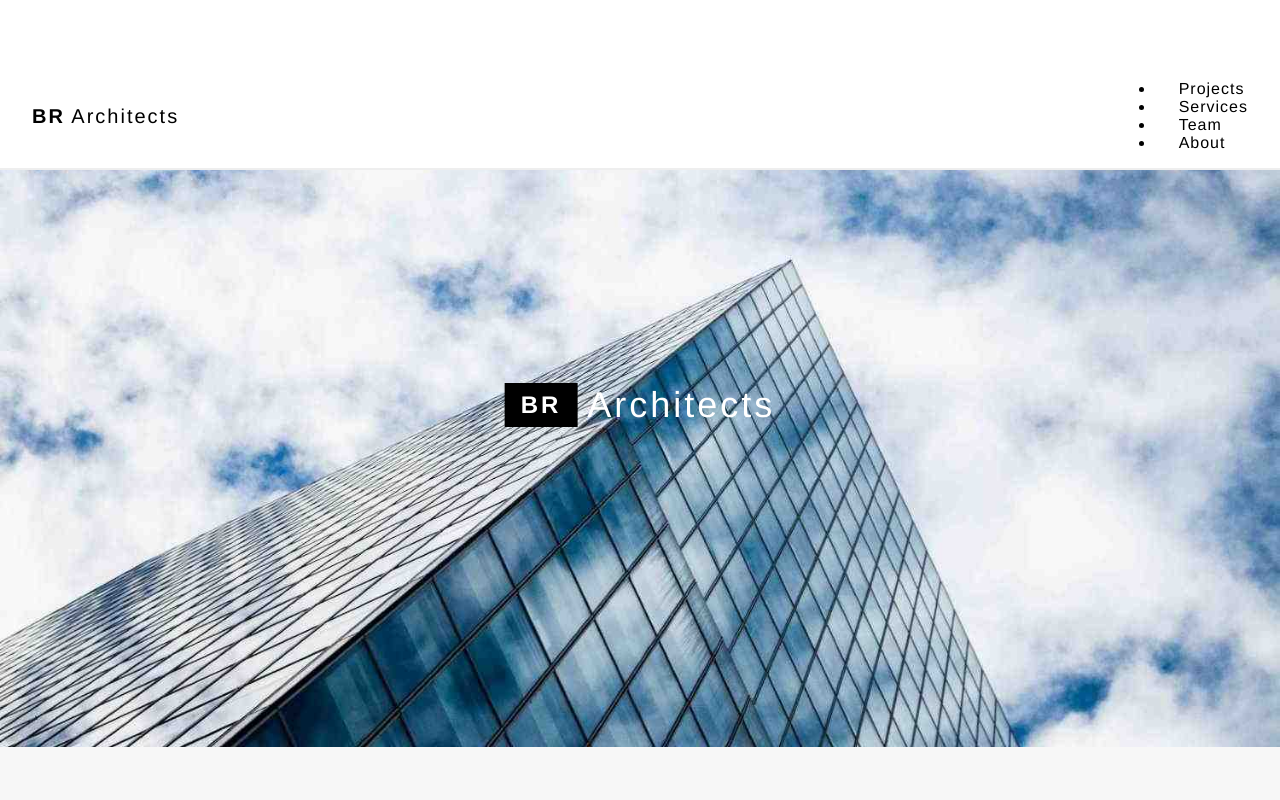
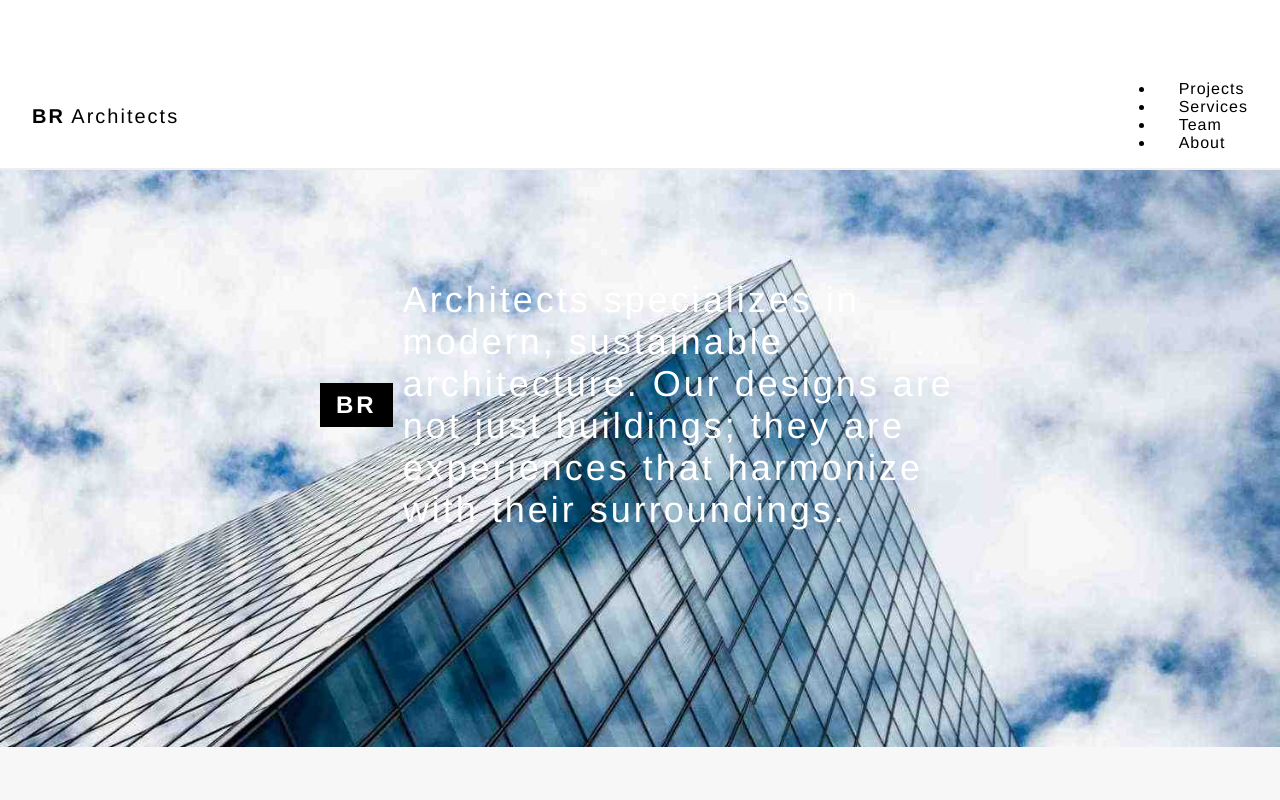
Before and after one commit to nghuuquyen/git-sample-project, a plain HTML site: page index.html in a window 1280 px wide. Shown: the top 800 px of the page. Drawn offline with Linux system fonts and the light colour scheme.

Commit message:
Revamp hero section and services list in index.html for improved user engagement and clarity

```diff
--- a/index.html
+++ b/index.html
@@ -51,7 +51,8 @@
         <img src="images/architect.jpg" alt="Modern glass skyscraper by BR Architects reaching into the sky"
           class="hero-image">
         <figcaption class="hero-text">
-          <span class="hero-logo">BR</span> Architects
+          <span class="hero-logo">BR</span> Architects specializes in modern, sustainable architecture. Our designs are
+          not just buildings; they are experiences that harmonize with their surroundings.
         </figcaption>
       </figure>
     </section>
```
